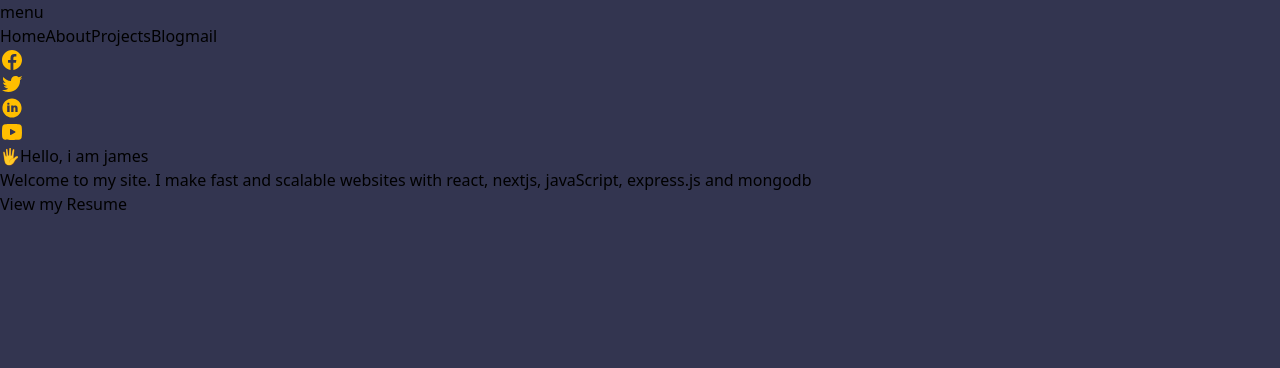
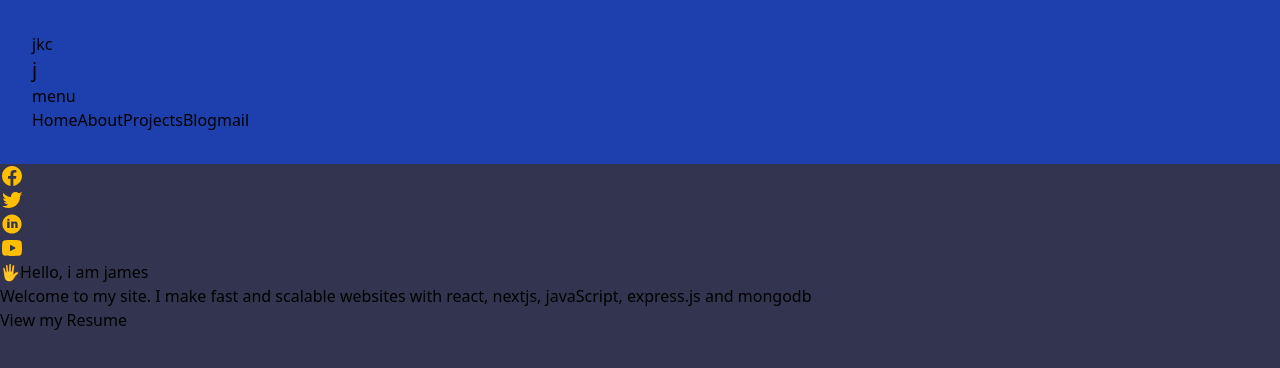
Before and after one commit to james-e-o/Profile, a Next.js app: page / in a window 1280 px wide. Shown: the top 368 px of the page. Built offline with nearby package versions, Linux system fonts and the light colour scheme.

Commit message:
tailgrid

```diff
--- a/app/layout.jsx
+++ b/app/layout.jsx
@@ -1,5 +1,5 @@
 import './globals.css'
-import Nav from '@components/nav.jsx'
+
 
 
 export const metadata = {
@@ -11,9 +11,6 @@ export default function RootLayout({ children }) {
   return (
     <html lang="en">
       <body className='bg-darkNavy'>
-        <header>
-          <Nav ></Nav>
-        </header>
         {children}</body>
     </html>
   )
--- a/app/page.jsx
+++ b/app/page.jsx
@@ -1,10 +1,10 @@
 import Image from 'next/image'
-import Nav from '@components/nav.jsx'
+import Nav from '@components/header.jsx'
 
 export default function Home() {
   return (
     <>
-
+        <Nav />
         <main>
             <div class="icons">
                 <svg name="facebook" id="facebook" xmlns="http://www.w3.org/2000/svg" fill="rgb(255, 190, 0)" viewBox="0 0 24 24" width="24px" height="24px">    <path d="M12,2C6.477,2,2,6.477,2,12c0,5.013,3.693,9.153,8.505,9.876V14.65H8.031v-2.629h2.474v-1.749 c0-2.896,1.411-4.167,3.818-4.167c1.153,0,1.762,0.085,2.051,0.124v2.294h-1.642c-1.022,0-1.379,0.969-1.379,2.061v1.437h2.995 l-0.406,2.629h-2.588v7.247C18.235,21.236,22,17.062,22,12C22,6.477,17.523,2,12,2z"/></svg>
--- /dev/null
+++ b/components/header.jsx
@@ -0,0 +1,33 @@
+import React from 'react'
+import Link from 'next/link'
+
+
+export const Nav = () => {
+  return (
+
+    <header className="p-8 bg-blue-800 ">
+      <h1>jkc</h1>
+      {/* <Link href="#"> */}
+        <h1 className="text-xl"> j</h1>
+      {/* </Link> */}
+      <nav>
+
+          <div>
+            {/* Mobile Navigation */}
+            menu
+          </div>
+
+          <div className="hidden md:flex">
+          {/*desktop Navigation */}
+              <Link href="#">Home</Link>
+              <Link href="#">About</Link>
+              <Link href="#">Projects</Link>
+              <Link href="#">Blog</Link>
+              <Link href="#">mail</Link>
+          </div>
+        </nav>
+    </header>
+
+  )
+}
+export default Nav
--- a/components/nav.jsx
+++ /dev/null
@@ -1,27 +0,0 @@
-import React from 'react'
-import Link from 'next/link'
-
-export const Nav = () => {
-  return (
-    <nav>
-
-      <div>
-        {/* Mobile Navigation */}
-        menu
-      </div>
-
-      <div className="hidden md:flex">
-      {/*desktop Navigation */}
-          <Link href="#">Home</Link>
-          <Link href="#">About</Link>
-          <Link href="#">Projects</Link>
-          <Link href="#">Blog</Link>
-          <Link href="#">mail</Link>
-      </div>
-
-
-
-  </nav>
-  )
-}
-export default Nav
```
